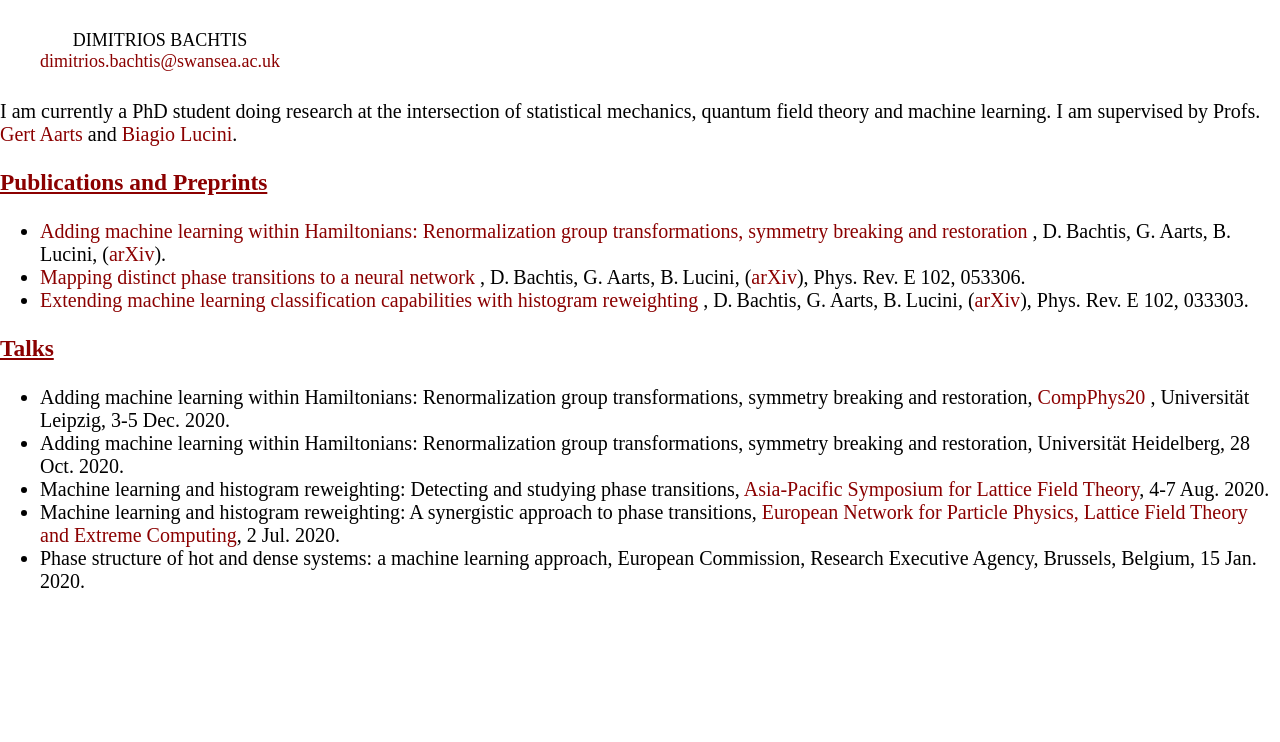
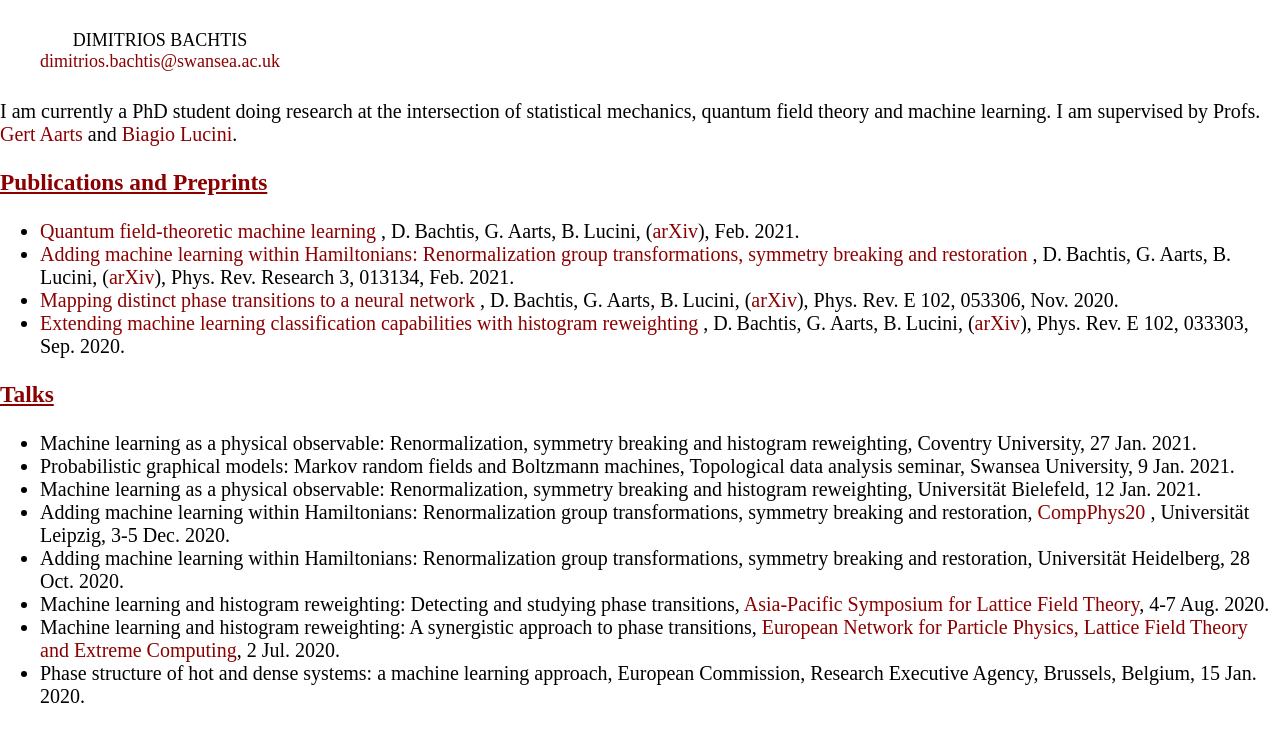
Before and after one commit to dbachtis/dbachtis.github.io, a plain HTML site: page index.html in a window 1280 px wide. Drawn offline with Linux system fonts and the light colour scheme.

Commit message:
Add files via upload

```diff
--- a/index.html
+++ b/index.html
@@ -42,7 +42,7 @@
 
     </style>
     <meta charset="utf-8">
-    <title>Dimitrios Bachtis - PhD</title>
+    <title>Dimitrios Bachtis - GitHub</title>
   </head>
   <body>
 
@@ -63,12 +63,16 @@
 
 
 	<ul>
-	  <li><a href="https://arxiv.org/abs/2010.00054"> Adding machine learning within Hamiltonians: Renormalization group transformations, symmetry breaking and restoration </a>, D.&thinsp;Bachtis, G.&thinsp;Aarts, B.&thinsp;Lucini,  (<a href="https://arxiv.org/abs/2010.00054">arXiv</a>). </li>
-  <li><a href="https://journals.aps.org/pre/abstract/10.1103/PhysRevE.102.053306"> Mapping distinct phase transitions to a neural network </a>, D.&thinsp;Bachtis, G.&thinsp;Aarts, B.&thinsp;Lucini, (<a href="https://arxiv.org/abs/2007.00355">arXiv</a>), Phys. Rev. E 102, 053306. </li>
-<li><a href="https://journals.aps.org/pre/abstract/10.1103/PhysRevE.102.033303"> Extending machine learning classification capabilities with histogram reweighting </a>, D.&thinsp;Bachtis, G.&thinsp;Aarts, B.&thinsp;Lucini, (<a href="https://arxiv.org/abs/2004.14341">arXiv</a>), Phys. Rev. E 102, 033303. </li>
+	  <li><a href="https://arxiv.org/abs/2102.09449"> Quantum field-theoretic machine learning </a>, D.&thinsp;Bachtis, G.&thinsp;Aarts, B.&thinsp;Lucini,  (<a href="https://arxiv.org/abs/2102.09449">arXiv</a>), Feb. 2021. </li>
+	  <li><a href="https://journals.aps.org/prresearch/abstract/10.1103/PhysRevResearch.3.013134"> Adding machine learning within Hamiltonians: Renormalization group transformations, symmetry breaking and restoration </a>, D.&thinsp;Bachtis, G.&thinsp;Aarts, B.&thinsp;Lucini,  (<a href="https://arxiv.org/abs/2010.00054">arXiv</a>), Phys. Rev. Research 3, 013134, Feb. 2021. </li>
+  <li><a href="https://journals.aps.org/pre/abstract/10.1103/PhysRevE.102.053306"> Mapping distinct phase transitions to a neural network </a>, D.&thinsp;Bachtis, G.&thinsp;Aarts, B.&thinsp;Lucini, (<a href="https://arxiv.org/abs/2007.00355">arXiv</a>), Phys. Rev. E 102, 053306, Nov. 2020. </li>
+<li><a href="https://journals.aps.org/pre/abstract/10.1103/PhysRevE.102.033303"> Extending machine learning classification capabilities with histogram reweighting </a>, D.&thinsp;Bachtis, G.&thinsp;Aarts, B.&thinsp;Lucini, (<a href="https://arxiv.org/abs/2004.14341">arXiv</a>), Phys. Rev. E 102, 033303, Sep. 2020. </li>
 </ul>
 	<h3 style="color:#8B0000"><u>Talks</u></h3>
 	<ul>
+	  <li> Machine learning as a physical observable: Renormalization, symmetry breaking and histogram reweighting, Coventry University, 27 Jan. 2021. </li>
+	  <li> Probabilistic graphical models: Markov random fields and Boltzmann machines, Topological data analysis seminar, Swansea University, 9 Jan. 2021. </li>
+	  <li> Machine learning as a physical observable: Renormalization, symmetry breaking and histogram reweighting, Universität Bielefeld, 12 Jan. 2021. </li>
 	  <li> Adding machine learning within Hamiltonians: Renormalization group transformations, symmetry breaking and restoration, <a href="http://www.physik.uni-leipzig.de/~janke/CompPhys20/">CompPhys20 </a>, Universität Leipzig, 3-5 Dec. 2020. </li>
 	  <li> Adding machine learning within Hamiltonians: Renormalization group transformations, symmetry breaking and restoration, Universität Heidelberg, 28 Oct. 2020. </li>
 	  <li> Machine learning and histogram reweighting: Detecting and studying phase transitions, <a href="https://conference-indico.kek.jp/event/113/">Asia-Pacific Symposium for Lattice Field Theory</a>, 4-7 Aug. 2020. </li>
```
